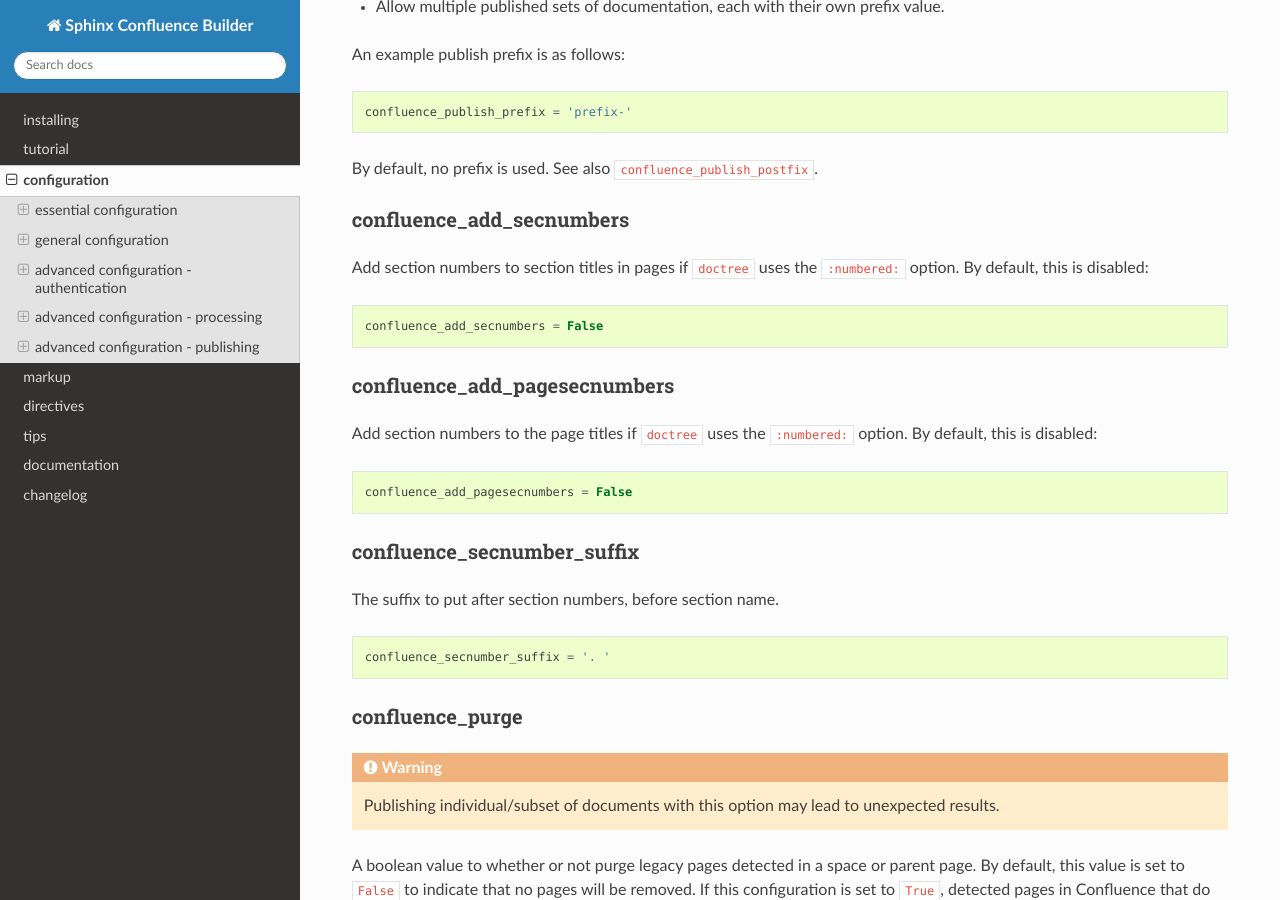
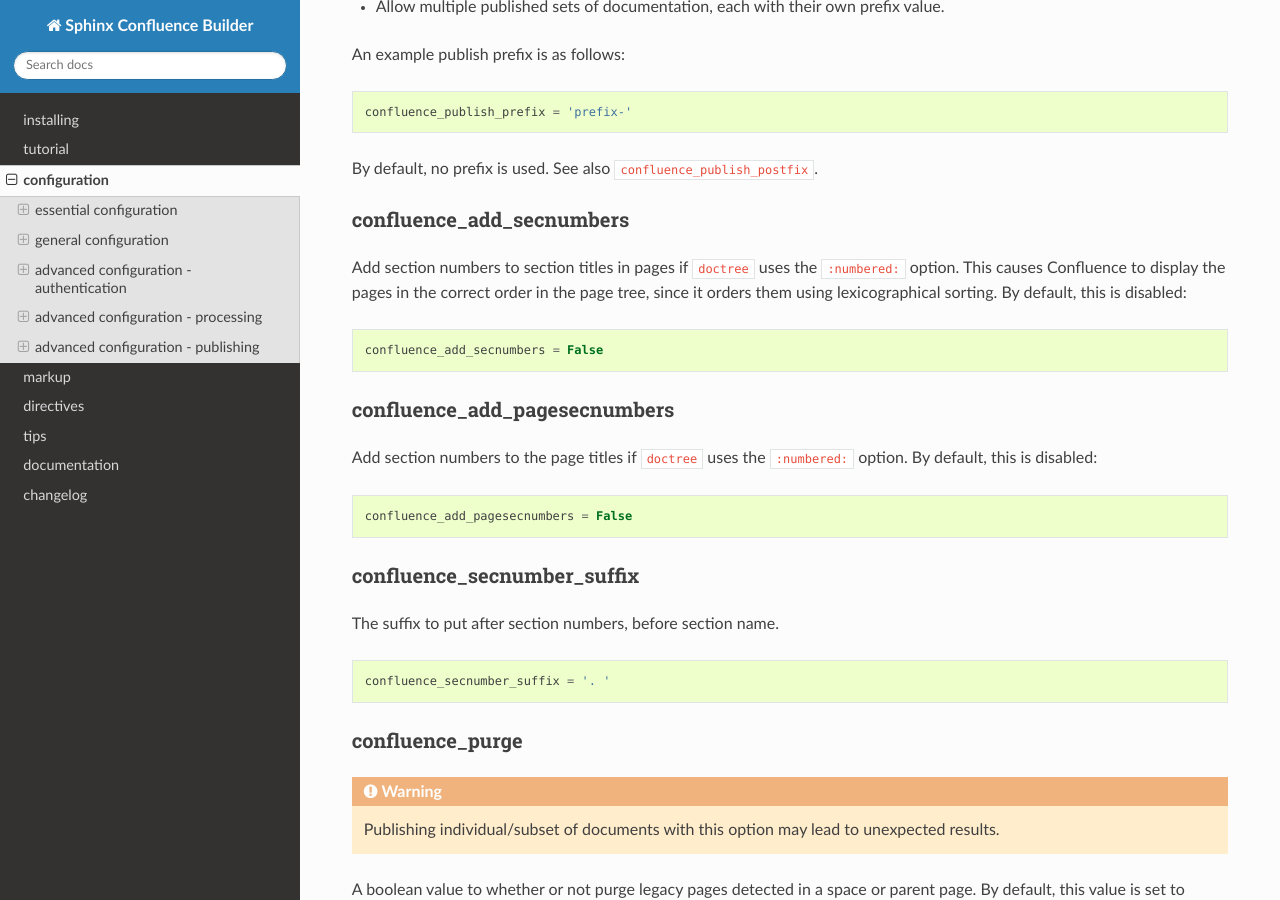
Before and after one commit to sphinx-contrib/confluencebuilder, a Sphinx documentation site: the page built from doc/configuration.rst, in a window 1280 px wide and 900 px high, scrolled down 6410 px. Built offline with Sphinx 7.4.7 and the Read the Docs theme 2.0.0, drawn with Linux system fonts in a browser that asks for light colours.

Commit message:
Page numbers can help with proper page display order
Signed-off-by: Jesse Tan <j.tan@activevideo.com>

```diff
--- a/doc/configuration.rst
+++ b/doc/configuration.rst
@@ -327,7 +327,7 @@ confluence_add_secnumbers
 ~~~~~~~~~~~~~~~~~~~~~~~~~
 
 Add section numbers to section titles in pages if ``doctree`` uses the
-``:numbered:`` option. By default, this is disabled:
+``:numbered:`` option. This causes Confluence to display the pages in the correct order in the page tree, since it orders them using lexicographical sorting. By default, this is disabled:
 
 .. code-block:: python
 
```
